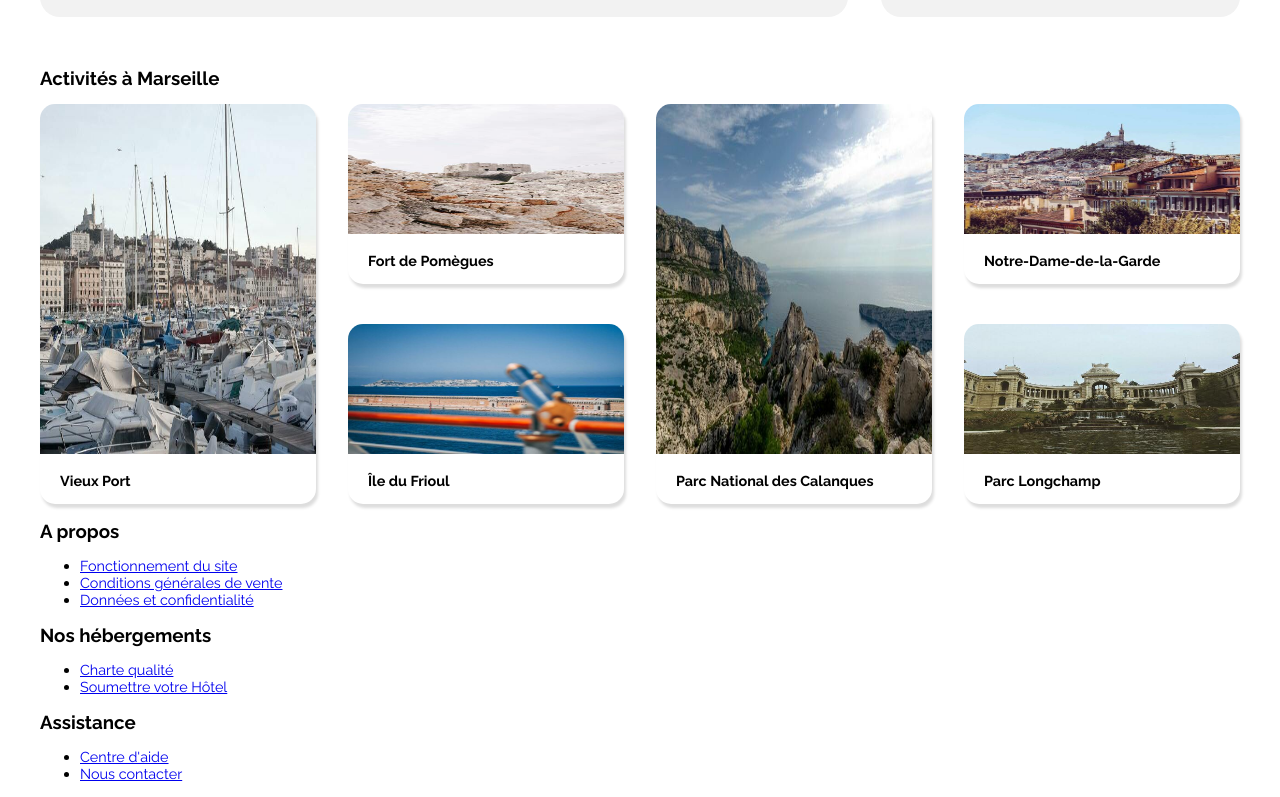
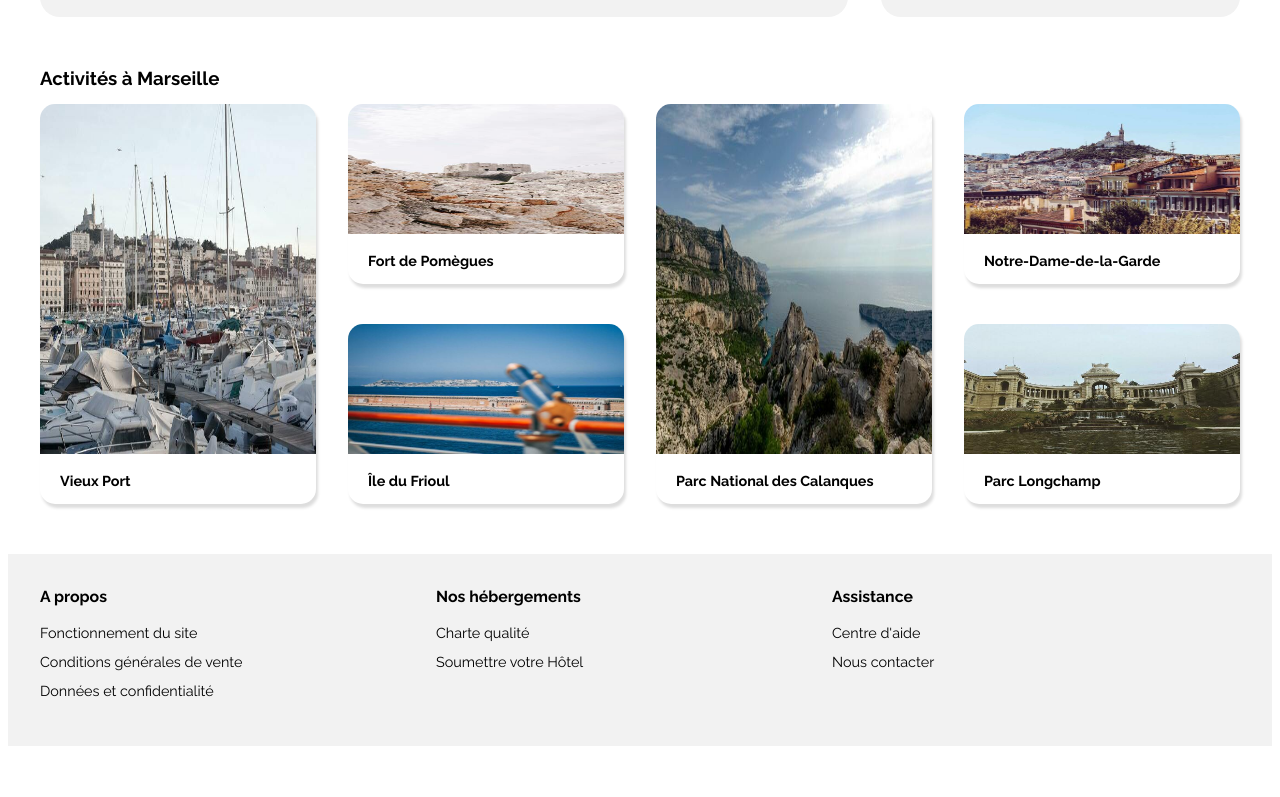
Before and after one commit to delphinedg/DelphineDuong_2_09052021, a plain HTML site: page index.html in a window 1280 px wide. Shown: the part 900-1697 px from the top of the page. After the commit the page ends 1654 px from the top, so only its background shows below. Drawn offline with Linux system fonts and the light colour scheme.

Commit message:
ajout styles au footer

```diff
--- a/index.html
+++ b/index.html
@@ -367,7 +367,7 @@
 
             </div>
         </section>
-
+    </div>
 
                <!-- TEST BACKGROUND
                <section>
@@ -427,6 +427,7 @@
 
         <!-- Footer -->
         <footer>
+            <div id="container_footer">
                 <div id="footer_about">
                     <h2>A propos</h2>
                     <ul>
@@ -451,8 +452,10 @@
                         <li><a href="#">Nous contacter</a></li>
                     </ul>
                 </div>
+            </div>
+
         </footer>
 
-    </div>
+
 </body>
 </html>
--- a/style.css
+++ b/style.css
@@ -1,6 +1,6 @@
 @import url('https://fonts.googleapis.com/css2?family=Raleway:wght@400;500;700&display=swap');
 
-#bloc_page{
+#bloc_page, #container_footer{
     width: 1200px;
     margin: auto;
     font-family: 'Raleway', sans-serif;
@@ -348,6 +348,44 @@ h2{
     height: 180px;
 }
 
+/* FOOTER */
+
+footer{
+    background-color: #F2F2F2;
+    margin-top: 50px;
+}
+
+#container_footer{
+    display: flex;
+    flex-wrap: wrap;
+    align-items: flex-start;
+    padding-top: 20px;
+    padding-bottom: 40px;
+}
+
+#footer_about, #footer_hebergements, #footer_contact{
+    width: 33%;
+}
+
+#container_footer h2{
+    font-size: 1.1em;
+}
+
+#container_footer ul{
+    list-style-type: none;
+    padding:0;
+    margin: 0;
+}
+
+#container_footer a{
+    text-decoration: none;
+    color: black;
+    line-height: 2em;
+}
+
+#container_footer a:hover{
+    color: #0065FC;
+}
 
 
 
```
Lines whose indentation alone changed are shown as unchanged.
